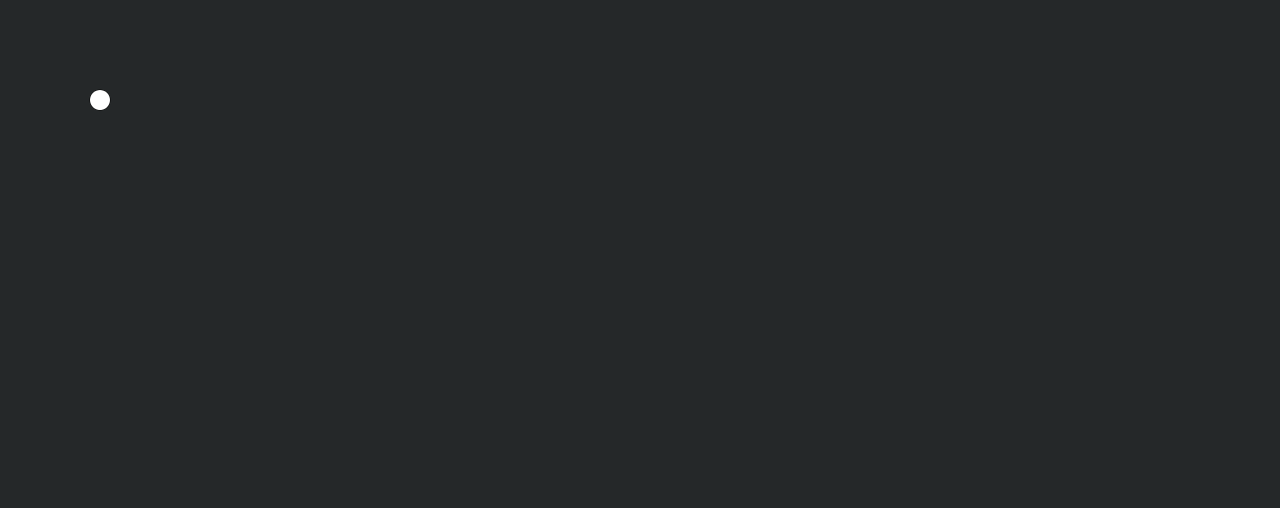
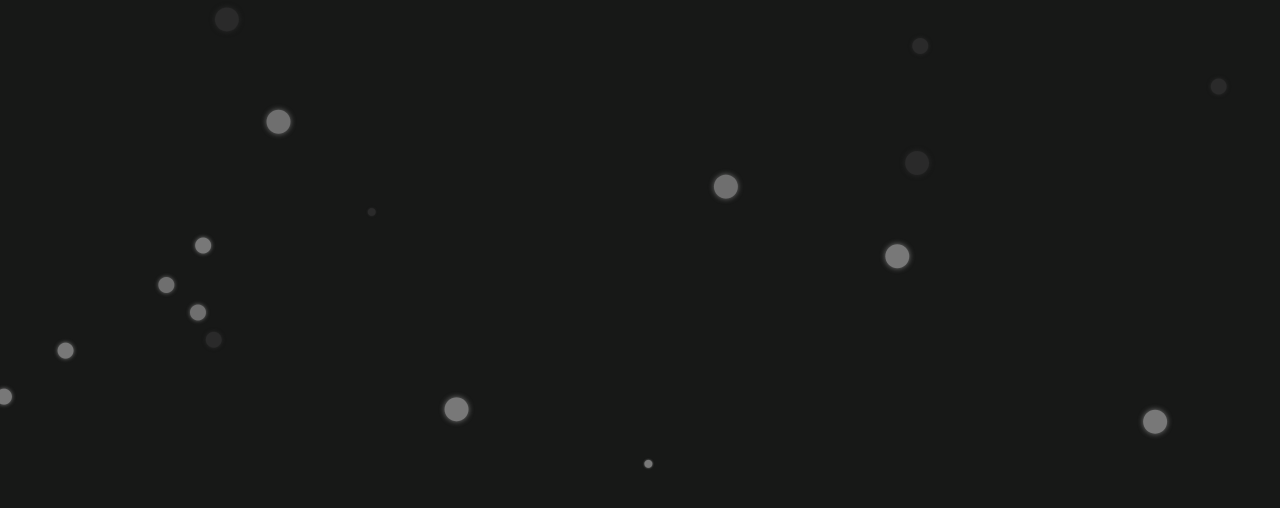
Before and after one commit to yumin-jung/snow, a plain HTML site: page index.html in a window 1280 px wide. Drawn offline with Linux system fonts and the light colour scheme.

Commit message:
Implement snow

```diff
--- a/app.js
+++ b/app.js
@@ -1,6 +1,6 @@
 import {
-    Point
-} from "./point.js";
+    SnowController
+} from "./snow-controller.js";
 
 class App {
     constructor() {
@@ -8,7 +8,7 @@ class App {
         this.ctx = this.canvas.getContext('2d');
         document.body.appendChild(this.canvas);
 
-        this.point = new Point(100, 100);
+        this.snowController = new SnowController();
 
         window.addEventListener('resize', this.resize.bind(this), false);
         this.resize();
@@ -23,12 +23,14 @@ class App {
         this.canvas.width = this.stageWidth * 2;
         this.canvas.height = this.stageHeight * 2;
         this.ctx.scale(2, 2);
+
+        this.snowController.resize(this.stageWidth, this.stageHeight);
     }
 
     animate(t) {
+        requestAnimationFrame(this.animate.bind(this));
         this.ctx.clearRect(0, 0, this.stageWidth, this.stageHeight);
-        this.point.draw(this.ctx);
-        requestAnimationFrame(this.animate.bind(this));
+        this.snowController.draw(this.ctx, t);
     }
 }
 
--- a/point.js
+++ /dev/null
@@ -1,16 +0,0 @@
-export class Point {
-    constructor(x, y) {
-        this.x = x;
-        this.y = y;
-        this.speed = 0.1;
-        this.color = "#ffffff";
-    }
-
-    draw(ctx) {
-        ctx.beginPath();
-        ctx.fillStyle = this.color;
-        ctx.arc(this.x, this.y, 10, 0, Math.PI * 2);
-        ctx.stroke();
-        ctx.fill();
-    }
-}
--- /dev/null
+++ b/snow-controller.js
@@ -0,0 +1,52 @@
+import {
+    Snow
+} from './snow.js';
+
+export class SnowController {
+    constructor() {
+        this.items = [];
+        this.color = ['#787878', '#787878', '#6f6f6f', '#2a2a2a'];
+        this.radius = [4, 8, 8, 12, 12];
+        this.cur = 0;
+        this.speedx = (Math.random() * 2 - 1) / 10;
+    }
+
+    resize(stageWidth, stageHeight) {
+        this.stageWidth = stageWidth;
+        this.stageHeight = stageHeight;
+    }
+
+    loaded() {
+        this.isLoaded = true;
+        this.addSheep();
+    }
+
+    addSnow() {
+        if (this.items.length <= 30) {
+            const randColor = Math.floor(Math.random() * 4);
+            const randRadius = Math.floor(Math.random() * 5);
+            const randx = Math.floor(Math.random() * this.stageWidth);
+
+            this.items.push(
+                new Snow(randx, 0, this.radius[randRadius], this.color[randColor], this.speedx)
+            );
+        }
+    }
+
+    draw(ctx) {
+        this.cur += 1;
+        if (this.cur > 16) {
+            this.cur = 0;
+            this.addSnow();
+        }
+
+        for (let i = this.items.length - 1; i >= 0; i--) {
+            const item = this.items[i];
+            if (item.y > this.stageHeight) {
+                this.items.splice(i, 1);
+            } else {
+                item.draw(ctx);
+            }
+        }
+    }
+}
--- /dev/null
+++ b/snow.js
@@ -0,0 +1,24 @@
+export class Snow {
+    constructor(x, y, radius, color, speedx) {
+        this.x = x;
+        this.y = y;
+        this.speedx = speedx
+        this.speedy = Math.random() * 2 + 1;
+        this.radius = radius;
+        this.color = color;
+    }
+
+    draw(ctx) {
+        this.y += this.speedy;
+        this.x += this.speedx;
+
+        ctx.fillStyle = this.color;
+        ctx.shadowColor = this.color;
+        ctx.shadowBlur = this.radius;
+        ctx.moveTo(this.x, this.y);
+        ctx.beginPath();
+        ctx.arc(this.x, this.y, this.radius, 0, Math.PI * 2);
+        ctx.fill();
+    }
+
+}
--- a/style.css
+++ b/style.css
@@ -16,7 +16,7 @@ body {
     width: 100%;
     height: 100%;
     overflow: hidden;
-    background-color: rgb(37, 40, 41);
+    background-color: #171817;
 }
 
 canvas {
```
